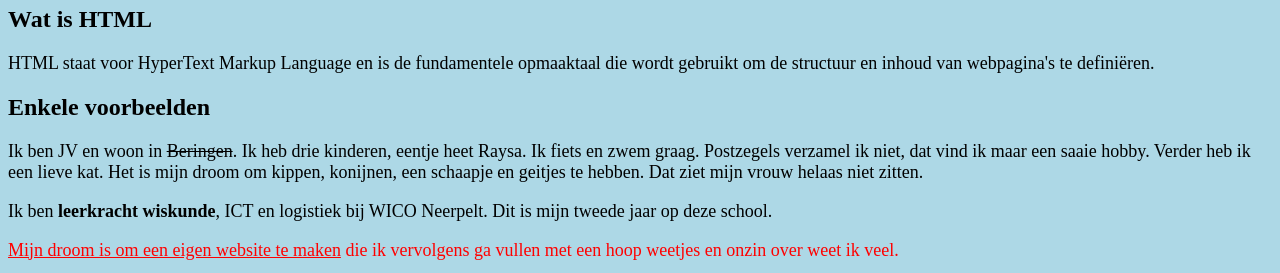
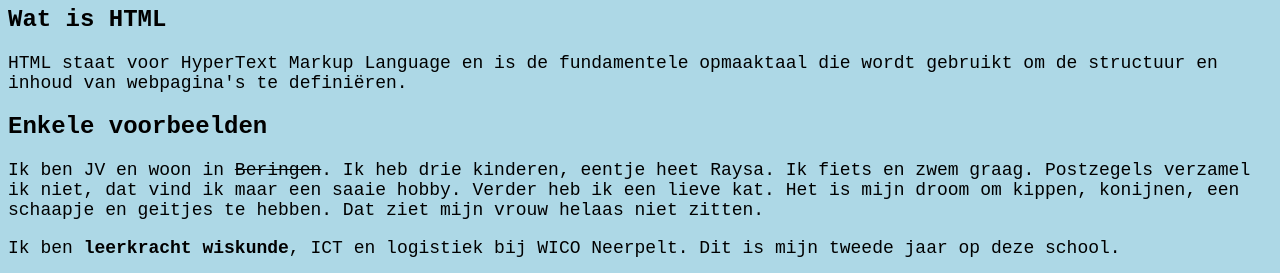
Before and after one commit to jzvanoppen/seminarieinformaticawico, a plain HTML site: page index.html in a window 1280 px wide. Shown: the part 74-347 px from the top of the page. Drawn offline with Linux system fonts and the light colour scheme.

Commit message:
Update index.html

```diff
--- a/index.html
+++ b/index.html
@@ -5,6 +5,7 @@
     <style>
       body {
         background-color: lightblue;
+        font-family: Courier New, Helvetica, Arial, sans-serif;
       }
       h1 {
         color: navy;
```
